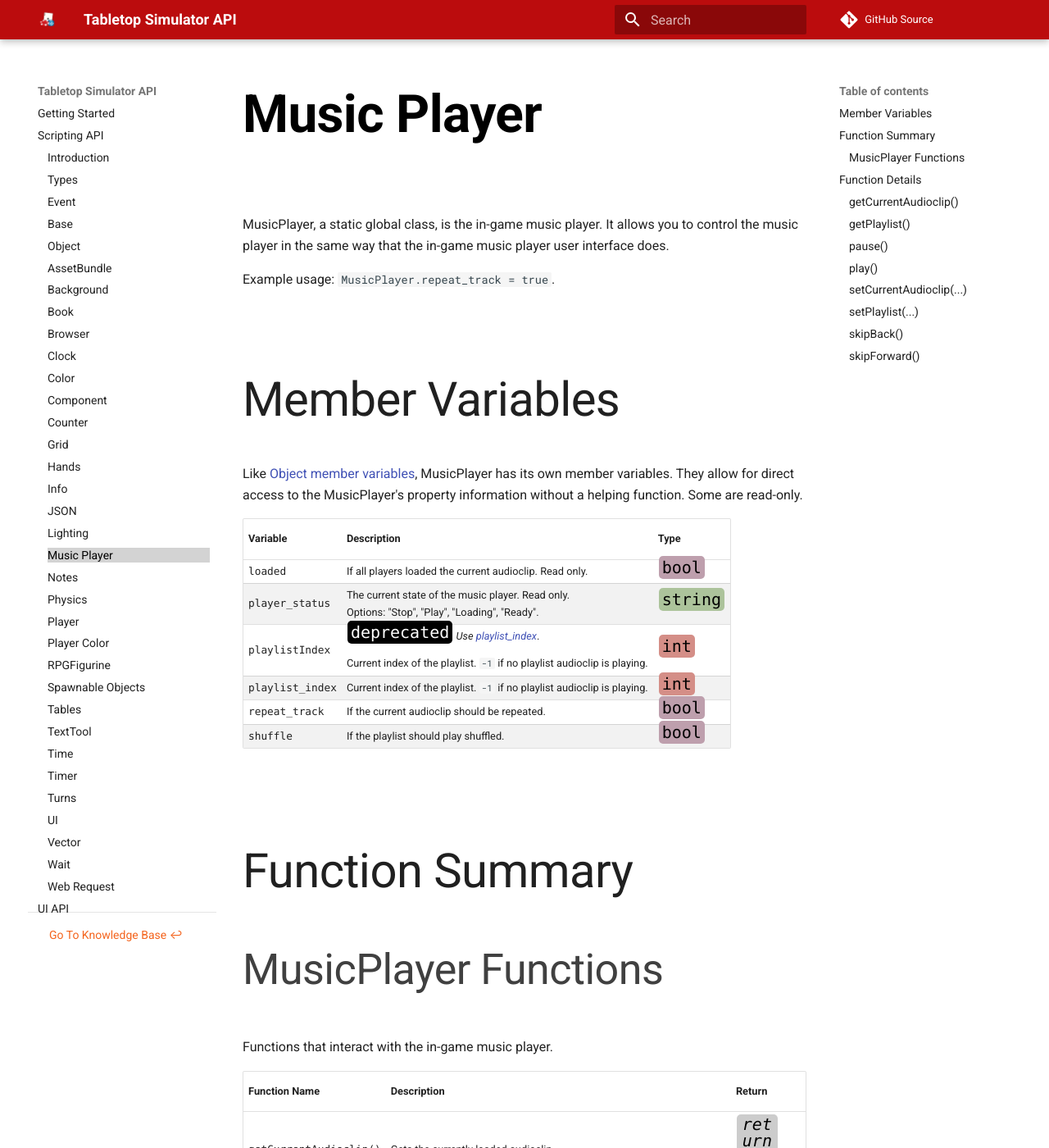
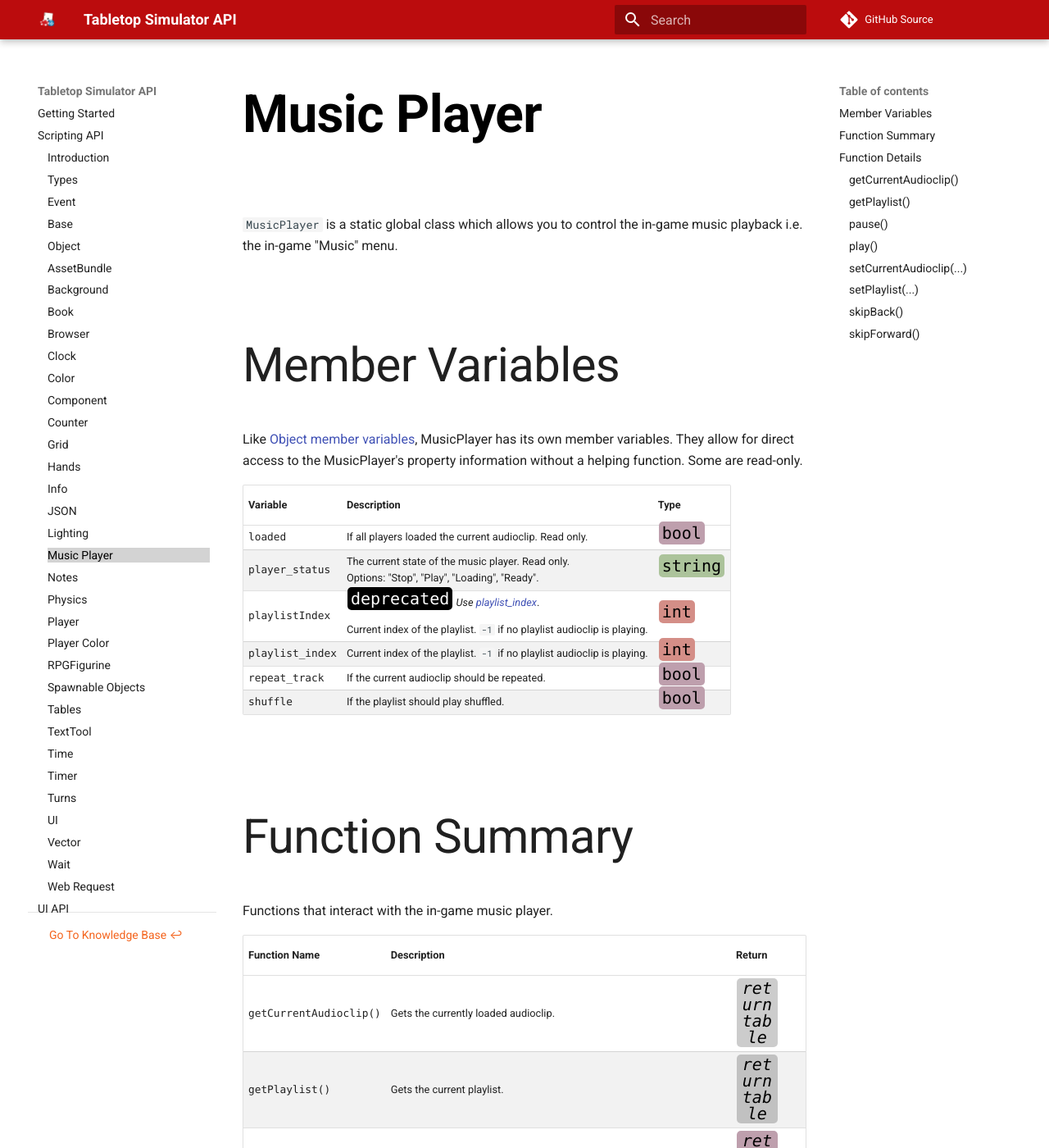
Before and after one commit to Berserk-Games/Tabletop-Simulator-API, an MkDocs documentation site: the page built from docs/musicplayer.md, in a window 1280 px wide and 1400 px high. Shown: the whole window at 82% size. Built offline with MkDocs 1.6.1 and Material for MkDocs 9.7.7, drawn with Linux system fonts in a browser that asks for light colours; comment, search, counter and statistics services are not loaded.

Commit message:
Additional MusicPlayer clean-up.

```diff
--- a/docs/musicplayer.md
+++ b/docs/musicplayer.md
@@ -1,6 +1,4 @@
-MusicPlayer, a static global class, is the in-game music player. It allows you to control the music player in the same way that the in-game music player user interface does.
-
-Example usage: `MusicPlayer.repeat_track = true`.
+`MusicPlayer` is a static global class which allows you to control the in-game music playback i.e. the in-game "Music" menu.
 
 ##Member Variables
 
@@ -15,10 +13,8 @@
 <a class="anchor" id="repeat_track"></a>repeat_track | If the current audioclip should be repeated.  | [<span class="tag boo"></span>](types.md)
 <a class="anchor" id="shuffle"></a>shuffle | If the playlist should play shuffled. | [<span class="tag boo"></span>](types.md)
 
-
 ##Function Summary
 
-###MusicPlayer Functions
 Functions that interact with the in-game music player.
 
 Function Name | Description | Return | &nbsp;
@@ -33,7 +29,6 @@
 skipForward() | Skips to the next audioclip in playlist if possible. Returns true if skip was successful, otherwise returns false. | [<span class="ret boo"></span>](types.md)| [<span class="i"></span>](#skipforward) | [<span class="ret boo"></span>](types.md)| [<span class="i"></span>](#setplaylist)
 
 ---
-
 
 ##Function Details
 
```
